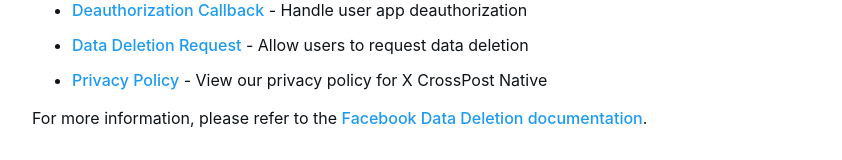
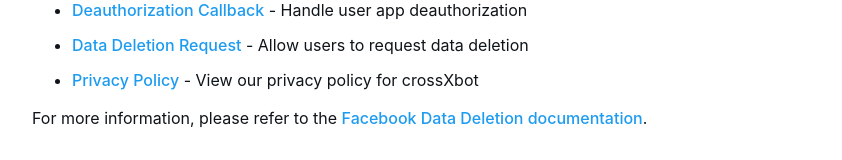
Before and after one commit to runesaredead/blahblah, a website: page index.html in a window 1280 px wide. Shown: the part 183-343 px from the top of the page, without its empty margins (208-1050 px from the left). Drawn offline with Linux system fonts and the light colour scheme.

Commit message:
Update index.html

```diff
--- a/index.html
+++ b/index.html
@@ -52,7 +52,7 @@
   <ul>
     <li><a href="deauthorize-callback.html">Deauthorization Callback</a> - Handle user app deauthorization</li>
     <li><a href="data-deletion.html">Data Deletion Request</a> - Allow users to request data deletion</li>
-    <li><a href="privacy-policy.html">Privacy Policy</a> - View our privacy policy for X CrossPost Native</li>
+    <li><a href="privacy-policy.html">Privacy Policy</a> - View our privacy policy for crossXbot</li>
   </ul>
 
   <p>For more information, please refer to the <a href="https://developers.facebook.com/docs/development/create-an-app/app-dashboard/data-deletion-callback" target="_blank">Facebook Data Deletion documentation</a>.</p>
```
